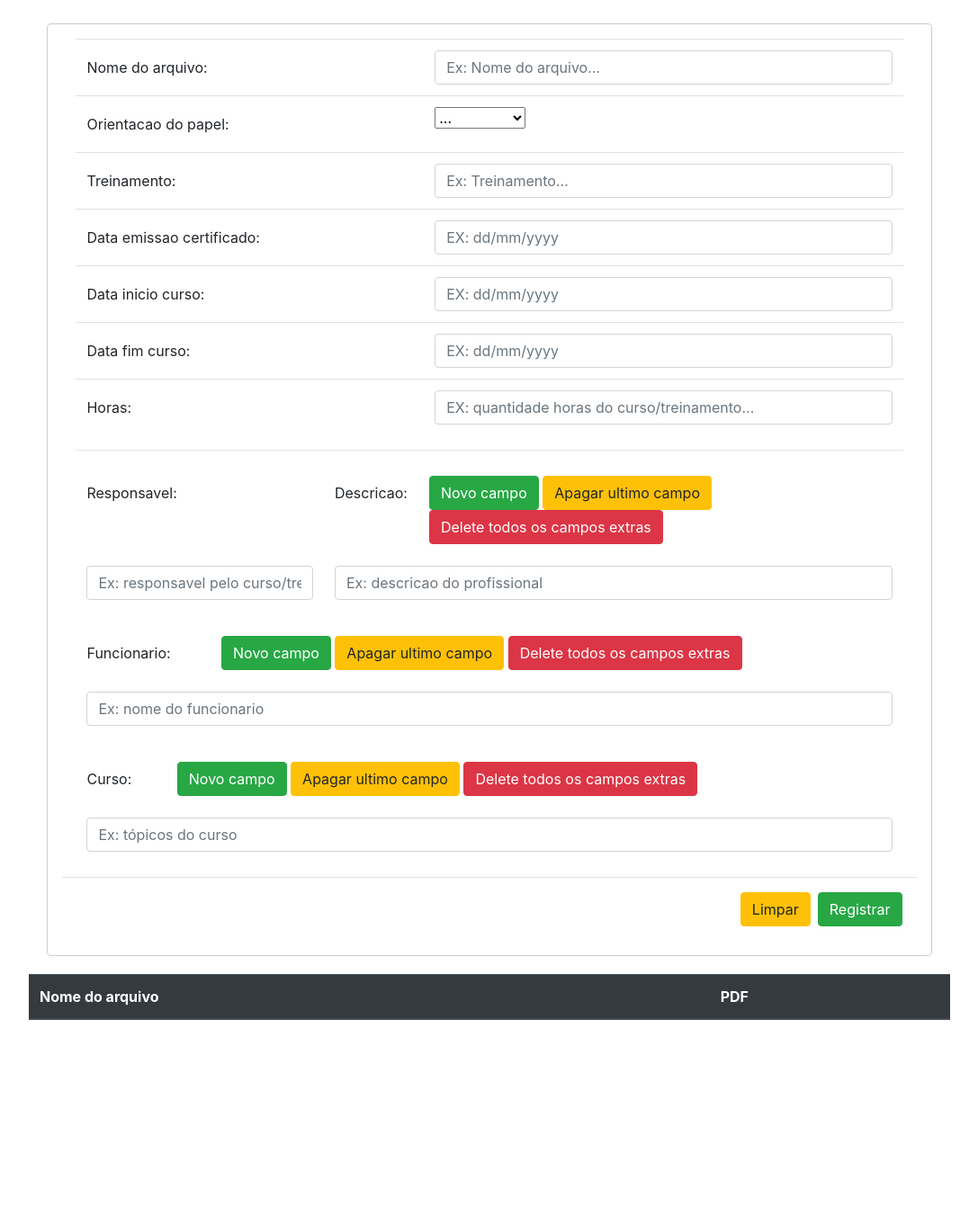
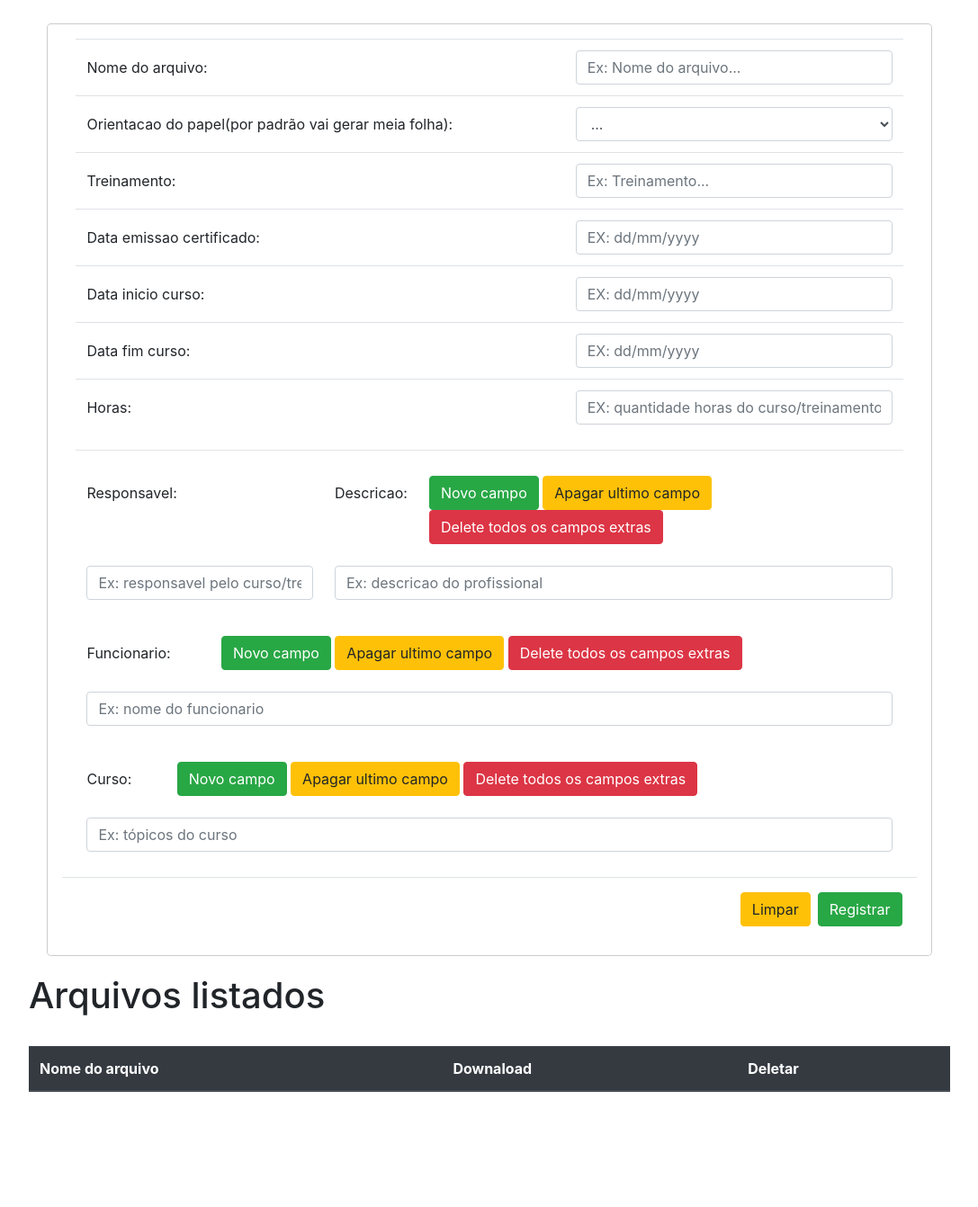
Before and after one commit to guilhermeG23/Certificado_HTML, a PHP site: page / in a window 1280 px wide. Shown: the whole page at 90% size, without its empty margins (96-1183 px from the left). Before the commit the page ends 1134 px from the top, so only its background shows below. Run offline with PHP 8.4, Linux system fonts and the light colour scheme; lists and menus that the app fills with data are empty; some libraries are stand-ins or nearby versions.

Commit message:
Ajustando algumas falhas

```diff
--- a/index.php
+++ b/index.php
@@ -6,7 +6,7 @@
 </head>
 <body>
 <!--Entrada de registros de notas em modal-->
-<form action="cadastrar.php" method="POST" enctype="multipart/form-data">
+<form action="cadastrar.php" method="POST">
 <div class="moldura-certificados" id="registrar_computador" tabindex="-1" role="dialog" aria-labelledby="exampleModalLabel" aria-hidden="true">
 	<div class="" role="document">
 		<div class="modal-content">
@@ -20,12 +20,12 @@
 						<table class="table">
 							<tr>
 								<td><label class="col-form-label">Nome do arquivo: </label></td>
-								<td colspan="6"><input type="text" class="form-control" value="" id="arquivo" name="arquivo" maxlength="100" placeholder="Ex: Nome do arquivo..." autocomplete="off" ></td>
+								<td colspan="6"><input type="text" class="form-control" value="" id="arquivo" name="arquivo" maxlength="100" placeholder="Ex: Nome do arquivo..." autocomplete="off" required></td>
 							<tr>
-								<td><label class="col-form-label">Orientacao do papel: </label></td>
+								<td><label class="col-form-label">Orientacao do papel(por padrão vai gerar meia folha): </label></td>
 								<td colspan="6">
-									<select id="orientacao" name="orientacao">
-										<option value="">...</option>
+									<select id="orientacao" name="orientacao" class="form-control">
+										<option value="0">...</option>
 										<option value="0">Meia folha</option>
 										<option value="1">A4</option>
 									</select>
@@ -33,15 +33,15 @@
 							</tr>
 							<tr>
 								<td><label class="col-form-label">Treinamento: </label></td>
-								<td colspan="6"><input type="text" class="form-control" value="" id="treinamento" name="treinamento" maxlength="100" placeholder="Ex: Treinamento..." autocomplete="off" ></td>
+								<td colspan="6"><input type="text" class="form-control" value="" id="treinamento" name="treinamento" maxlength="100" placeholder="Ex: Treinamento..." autocomplete="off" required></td>
 							</tr>
 							<tr>
 								<td><label class="col-form-label">Data emissao certificado: </label></td>
-								<td colspan="6"><input type="text" class="form-control data" value="" id="data_emissao" name="data_emissao" placeholder="EX: dd/mm/yyyy" autocomplete="off"></td>
+								<td colspan="6"><input type="text" class="form-control data" value="" id="data_emissao" name="data_emissao" placeholder="EX: dd/mm/yyyy" autocomplete="off" required></td>
 							</tr>
 							<tr>
 								<td><label class="col-form-label">Data inicio curso: </label></td>
-								<td colspan="6"><input type="text" class="form-control data" value="" id="data_inicial" name="data_inicial" placeholder="EX: dd/mm/yyyy" autocomplete="off"></td>
+								<td colspan="6"><input type="text" class="form-control data" value="" id="data_inicial" name="data_inicial" placeholder="EX: dd/mm/yyyy" autocomplete="off" required></td>
 							</tr>
 							<tr>
 								<td><label class="col-form-label">Data fim curso: </label></td>
@@ -49,7 +49,7 @@
 							</tr>
 							<tr>
 								<td><label class="col-form-label">Horas: </label></td>
-								<td colspan="2"><input type="text" class="form-control" value="" id="horas" name="horas" placeholder="EX: quantidade horas do curso/treinamento..." autocomplete="off" >
+								<td colspan="2"><input type="text" class="form-control" value="" id="horas" name="horas" placeholder="EX: quantidade horas do curso/treinamento..." autocomplete="off" required>
 							</tr>
 						</table>
 						<hr>
@@ -65,14 +65,14 @@
 								</td>
 							</tr>
 							<tr>
-								<td colspan="2"><input type="text" class="form-control" value="" id="nome_responsavel0" name="nome_responsavel0" maxlength="54" placeholder="Ex: responsavel pelo curso/treinamento" autocomplete="off"></td>
-								<td colspan="3"><input type="text" class="form-control" value="" id="descricao_responsavel0" name="descricao_responsavel0" maxlength="100" placeholder="Ex: descricao do profissional" autocomplete="off" ></td>
+								<td colspan="2"><input type="text" class="form-control" value="" id="nome_responsavel0" name="nome_responsavel0" maxlength="54" placeholder="Ex: responsavel pelo curso/treinamento" autocomplete="off" required></td>
+								<td colspan="3"><input type="text" class="form-control" value="" id="descricao_responsavel0" name="descricao_responsavel0" maxlength="100" placeholder="Ex: descricao do profissional" autocomplete="off" required></td>
 							</tr>
 						</table>
 						<table style="display: none;">
 							<tr id="clonar_responsavel">
-								<td colspan="2"><input type="text" class="form-control" value="" id="nome_responsavel" name="nome_responsavel0" maxlength="54" placeholder="Ex: responsavel pelo curso/treinamento" autocomplete="off"></td>
-								<td colspan="3"><input type="text" class="form-control" value="" id="descricao_responsavel" name="descricao_responsavel0" maxlength="100" placeholder="Ex: descricao do profissional" autocomplete="off" ></td>
+								<td colspan="2"><input type="text" class="form-control" value="" id="nome_responsavel" name="nome_responsavel" maxlength="54" placeholder="Ex: responsavel pelo curso/treinamento" autocomplete="off"></td>
+								<td colspan="3"><input type="text" class="form-control" value="" id="descricao_responsavel" name="descricao_responsavel" maxlength="100" placeholder="Ex: descricao do profissional" autocomplete="off"></td>
 							</tr>
 						</table>
 
@@ -80,19 +80,18 @@
 							<tr>
 								<td colspan="4"><label class="col-form-label">Funcionario: </label></td>
 								<td colspan="1" class="alinhar-direita">
-									<!--Botoes com js para criar e deletar campos-->
 									<button type="button" class="btn btn-success" style="cursor: pointer;" onclick="duplicarCamposFuncionario();">Novo campo</button>
 									<button type="button" class="btn btn-warning" style="cursor: pointer;" onclick="removerCamposFuncionario();">Apagar ultimo campo</button>
 									<button type="button" class="btn btn-danger" style="cursor: pointer;" onclick="allremoverCamposFuncionario();">Delete todos os campos extras</button>
 								</td>
 							</tr>
 							<tr>
-								<td colspan="5"><input type="text" class="form-control" value="" id="funcionario0" name="funcionario0" maxlength="54" placeholder="Ex: nome do funcionario" autocomplete="off"></td>
+								<td colspan="5"><input type="text" class="form-control" value="" id="funcionario0" name="funcionario0" maxlength="54" placeholder="Ex: nome do funcionario" autocomplete="off" required></td>
 							</tr>
 						</table>
 						<table style="display: none;">
 							<tr id="clonar_funcionario">
-								<td><input type="text" class="form-control" value="" id="funcionario" name="funcionario" maxlength="54" placeholder="Ex: nome do funcionario" autocomplete="off"></td>
+								<td colspan="5"><input type="text" class="form-control" value="" id="funcionario" name="funcionario" maxlength="54" placeholder="Ex: nome do funcionario" autocomplete="off"></td>
 							</tr>
 						</table>
 
@@ -108,12 +107,12 @@
 
 							</tr>
 							<tr>
-								<td colspan="5"><input type="text" class="form-control" value="" id="curso0" name="curso0" maxlength="54" placeholder="Ex: tópicos do curso" autocomplete="off"></td>
+								<td colspan="5"><input type="text" class="form-control" value="" id="curso0" name="curso0" maxlength="54" placeholder="Ex: tópicos do curso" autocomplete="off" required></td>
 							</tr>
 						</table>
 						<table style="display: none;">
 							<tr id="clonar_curso">
-								<td><input type="text" class="form-control" value="" id="curso" name="curso" maxlength="54" placeholder="Ex: tópicos do curso" autocomplete="off"></td>
+								<td colspan="5"><input type="text" class="form-control" value="" id="curso" name="curso" maxlength="54" placeholder="Ex: tópicos do curso" autocomplete="off"></td>
 							</tr>
 						</table>
 
@@ -129,11 +128,15 @@
 </div>
 </form>
 
+<h1>Arquivos listados</h1>
+<br>
+
 <table class="table">
 	<thead class="thead-dark">
 		<tr>
 			<th>Nome do arquivo</th>
-			<th>PDF</th>
+			<th>Downaload</th>
+			<th>Deletar</th>
 		</tr>
 	</thead>
 	<tbody>
@@ -146,6 +149,7 @@
 				echo "<tr>
 					<th>{$arquivo}</th>
 					<th><a href='{$arquivo}' download>{$arquivo}</a></th>
+					<th><a href='limpar.php?arquivo={$arquivo}' download>{$arquivo}</a></th>
 				</tr>";
 			}
 		}
--- a/js/js-geral-curso.js
+++ b/js/js-geral-curso.js
@@ -18,6 +18,9 @@ function duplicarCamposCurso(){
 
 	//Alterando os responsavels dos campos
 	document.getElementById("curso" + incrementadorCurso + "").name = "curso" + incrementadorCurso + "";
+
+	//Required
+	document.getElementById("curso" + incrementadorCurso + "").setAttribute('required', 'yes');
 
 	//Incrementar
 	incrementadorCurso++;
--- a/js/js-geral-funcionario.js
+++ b/js/js-geral-funcionario.js
@@ -18,6 +18,9 @@ function duplicarCamposFuncionario(){
 
 	//Alterando os responsavels dos campos
 	document.getElementById("funcionario" + incrementadorFuncionario + "").name = "funcionario" + incrementadorFuncionario + "";
+
+	//Dando required
+	document.getElementById("funcionario" + incrementadorFuncionario + "").setAttribute('required', 'yes');
 
 	//Incrementar
 	incrementadorFuncionario++;
--- a/js/js-geral-responsavel.js
+++ b/js/js-geral-responsavel.js
@@ -25,6 +25,10 @@ function duplicarCamposResponsavel(){
 	//Alterando os nome_responsavels dos campos
 	document.getElementById("nome_responsavel" + incrementadorResponsavel + "").name = "nome_responsavel" + incrementadorResponsavel + "";
 	document.getElementById("descricao_responsavel" + incrementadorResponsavel + "").name = "descricao_responsavel" + incrementadorResponsavel + "";
+
+	//Requireds
+	document.getElementById("nome_responsavel" + incrementadorResponsavel + "").setAttribute('required', 'yes');
+	document.getElementById("descricao_responsavel" + incrementadorResponsavel + "").setAttribute('required', 'yes');
 
 	//Incrementar
 	incrementadorResponsavel++;
--- /dev/null
+++ b/limpar.php
@@ -0,0 +1,5 @@
+<?php
+$arquivo = $_GET['arquivo'];
+shell_exec("rm -rf $arquivo");
+header("Location: ./index.php");
+die();
```
Also changed, not shown: cadastrar.php (+9 -11 lines), certificado.html (+1 -1 lines), 5 other files.
